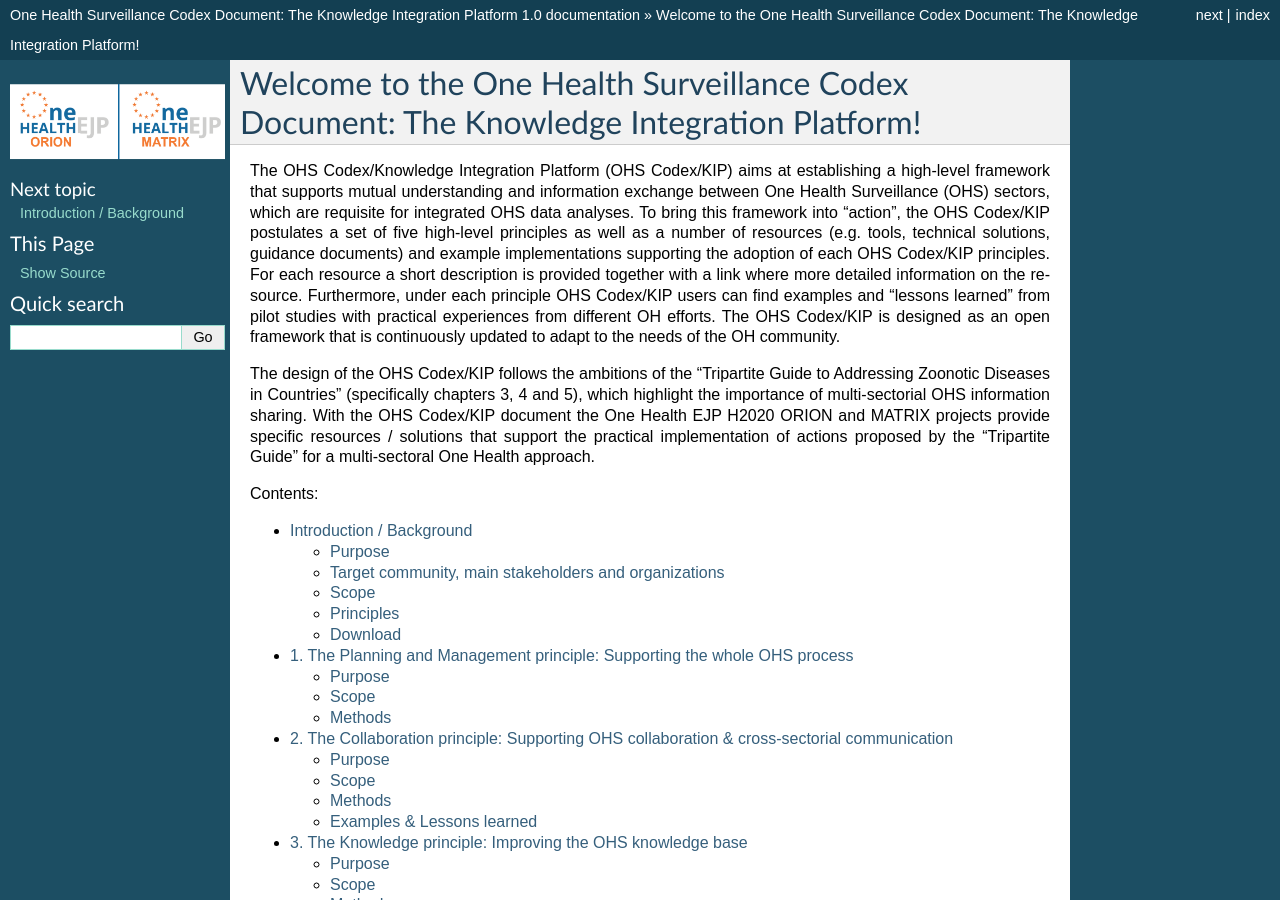
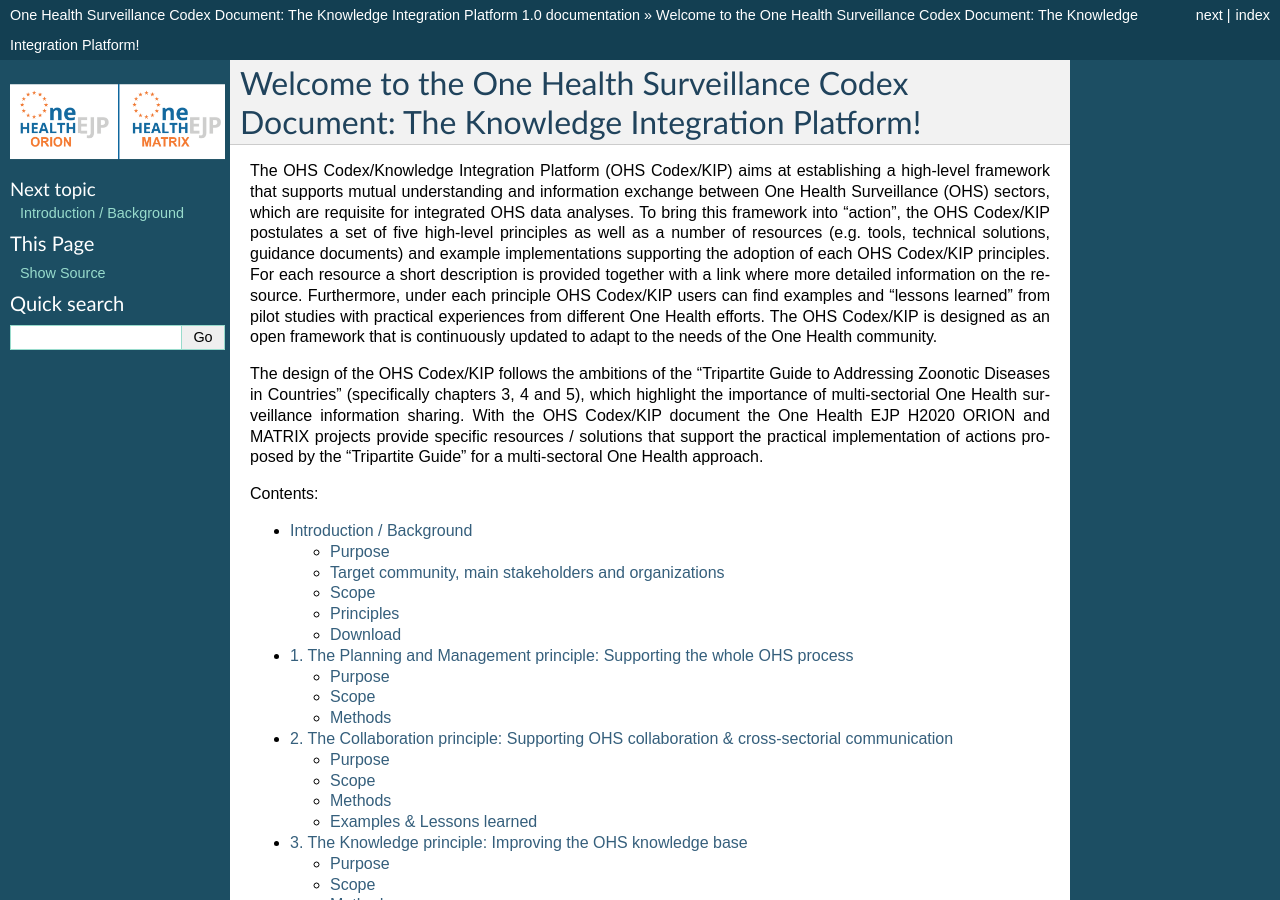
Before and after one commit to EJP-ORION/OH-Surveillance-Codex, a Sphinx documentation site: the page built from docs/index.rst, in a window 1280 px wide and 900 px high. Built offline with Sphinx 7.4.7, drawn with Linux system fonts in a browser that asks for light colours.

Commit message:
Text changes

```diff
--- a/docs/index.rst
+++ b/docs/index.rst
@@ -5,10 +5,10 @@
 
 Welcome to the One Health Surveillance Codex Document: The Knowledge Integration Platform!
 ==================================================
-The OHS Codex/Knowledge Integration Platform (OHS Codex/KIP) aims at establishing a high-level framework that supports mutual understanding and information exchange between One Health Surveillance (OHS) sectors, which are requisite for integrated OHS data analyses. To bring this framework into “action”, the OHS Codex/KIP postulates a set of five high-level principles as well as a number of resources (e.g. tools, technical solutions, guidance documents) and example implementations supporting the adoption of each OHS Codex/KIP principles. For each resource a short description is provided together with a link where more detailed information on the resource. Furthermore, under each principle OHS Codex/KIP users can find examples and “lessons learned” from pilot studies with practical experiences from different OH efforts. The OHS Codex/KIP is designed as an open framework that is continuously updated to adapt to the needs of the OH community.
+The OHS Codex/Knowledge Integration Platform (OHS Codex/KIP) aims at establishing a high-level framework that supports mutual understanding and information exchange between One Health Surveillance (OHS) sectors, which are requisite for integrated OHS data analyses. To bring this framework into “action”, the OHS Codex/KIP postulates a set of five high-level principles as well as a number of resources (e.g. tools, technical solutions, guidance documents) and example implementations supporting the adoption of each OHS Codex/KIP principles. For each resource a short description is provided together with a link where more detailed information on the resource. Furthermore, under each principle OHS Codex/KIP users can find examples and “lessons learned” from pilot studies with practical experiences from different One Health efforts. The OHS Codex/KIP is designed as an open framework that is continuously updated to adapt to the needs of the One Health community.
 
 
-The design of the OHS Codex/KIP follows the ambitions of the “Tripartite Guide to Addressing Zoonotic Diseases in Countries” (specifically chapters 3, 4 and 5), which highlight the importance of multi-sectorial OHS information sharing. With the OHS Codex/KIP document the One Health EJP H2020 ORION and MATRIX projects provide specific resources / solutions that support the practical implementation of actions proposed by the “Tripartite Guide” for a multi-sectoral One Health approach.
+The design of the OHS Codex/KIP follows the ambitions of the “Tripartite Guide to Addressing Zoonotic Diseases in Countries” (specifically chapters 3, 4 and 5), which highlight the importance of multi-sectorial One Health surveillance information sharing. With the OHS Codex/KIP document the One Health EJP H2020 ORION and MATRIX projects provide specific resources / solutions that support the practical implementation of actions proposed by the “Tripartite Guide” for a multi-sectoral One Health approach.
 
 
 Contents:
```
